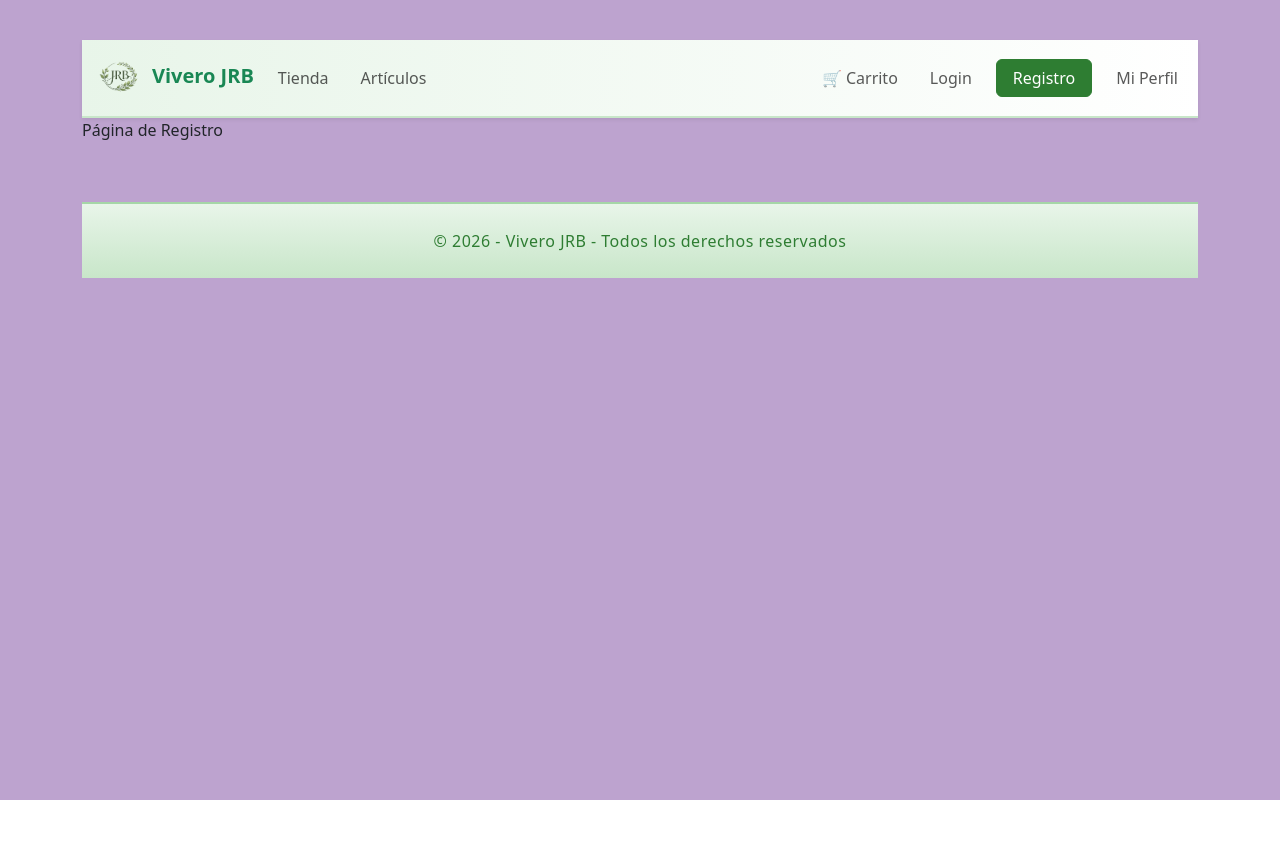
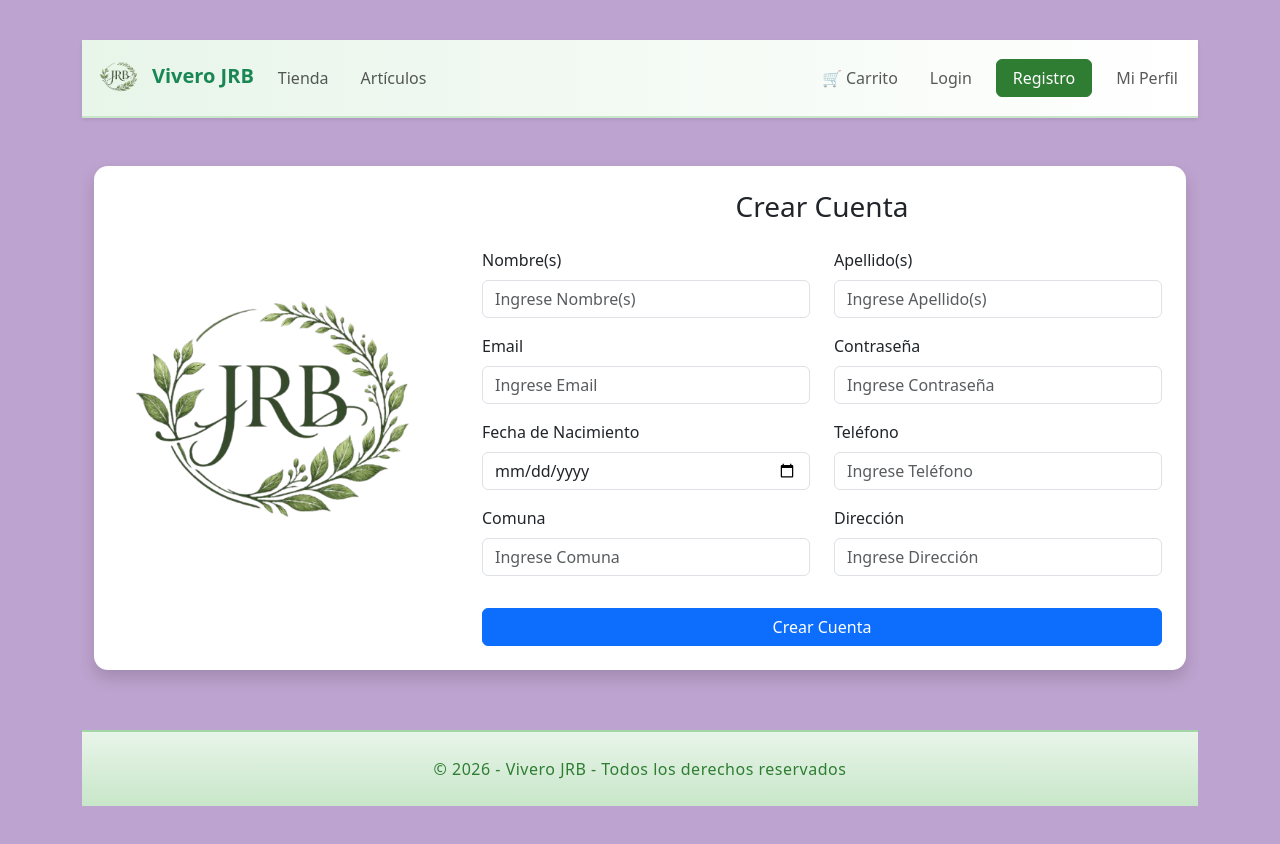
Before and after one commit to blarrain/ADL-proyecto-final-front, a React (Vite) app: page /register in a window 1280 px wide. Shown: the top 844 px of the page. Before the commit the page ends 800 px from the top, so only its background shows below. Built offline with nearby package versions, Linux system fonts and the light colour scheme.

Commit message:
página de registro

```diff
--- /dev/null
+++ b/src/components/Input.jsx
@@ -0,0 +1,21 @@
+import Form from 'react-bootstrap/Form';
+
+function InputForm({ id = '0', type = 'text', name = 'Ingrese', ...props }) {
+    return (
+        <>
+            <Form.Group className="mb-3">
+
+                <Form.Label htmlFor={id}>{name}</Form.Label>
+                <Form.Control
+                    type={type}
+                    id={id}
+                    placeholder={`Ingrese ${name}`}
+                    {...props}
+                />
+            </Form.Group>
+
+        </>
+    );
+}
+
+export default InputForm;
--- a/src/pages/RegisterPage.jsx
+++ b/src/pages/RegisterPage.jsx
@@ -1,12 +1,112 @@
-import React from 'react'
+import React, { useState } from "react";
+import { Container, Row, Col, Card, Form, Button, Image } from "react-bootstrap";
+import Swal from "sweetalert2";
+import InputForm from "../components/Input";
 
-const RegisterPage = () => {
+const LoginPage = () => {
+    const [email, setEmail] = useState("");
+    const [password, setPassword] = useState("");
+    const [nombres, setNombres] = useState("");
+    const [apellidos, setApellidos] = useState("");
+    const [fecha_nacimiento, setFechaNacimiento] = useState("");
+    const [telefono, setTelefono] = useState("");
+    const [comuna, setComuna] = useState("");
+    const [direccion, setDireccion] = useState("");
+
+    const validarDatos = (e) => {
+        e.preventDefault();
+
+        /* if (!email.trim() || !pass.trim()) {
+            Swal.fire("Error", "Debe ingresar todos los campos", "error");
+            return;
+        } */
+
+        /*  if (pass.length < 6) {
+             Swal.fire("Error", "Contraseña mínimo 6 caracteres", "error");
+             return;
+         } */
+
+
+
+        Swal.fire("Éxito", "Ingreso correcto ", "success");
+
+
+        setEmail("")
+        setPassword("")
+        setNombres("")
+        setApellidos("")
+        setFechaNacimiento("")
+        setTelefono("")
+        setComuna("")
+        setDireccion("")
+    };
+
+
     return (
-        <div>
-            Página de Registro
+        <Container className="my-5">
+            <Row className="justify-content-center">
+                <Col lg={12}>
+                    <Card className="shadow">
+                        <Row className="g-0">
 
-        </div>
-    )
-}
+                            {/* Imagen */}
+                            <Col md={4} className="d-flex align-items-center">
+                                <Image
+                                    src="/src/assets/img/logoJRB.png"
+                                    fluid
+                                />
 
-export default RegisterPage
+                            </Col>
+
+                            {/* Formulario */}
+                            <Col md={8} className="p-4">
+                                <h3 className="text-center mb-4">
+                                    Crear Cuenta
+                                </h3>
+
+                                <Form onSubmit={validarDatos}>
+                                    <Row className="mb-3">
+                                        <Col md={6}>
+                                            <InputForm id="nombres" name="Nombre(s)" onChange={(e) => setNombres(e.target.value)} ></InputForm>
+                                        </Col>
+                                        <Col md={6}>
+                                            <InputForm id="apellidos" name="Apellido(s)" onChange={(e) => setApellidos(e.target.value)} ></InputForm>
+                                        </Col>
+
+                                        <Col md={6}>
+                                            <InputForm id="email" name="Email" type="email" onChange={(e) => setEmail(e.target.value)} ></InputForm>
+                                        </Col>
+                                        <Col md={6}>
+                                            <InputForm id="password" name="Contraseña" type="password" onChange={(e) => setPassword(e.target.value)} ></InputForm>
+                                        </Col>
+
+                                        <Col md={6}>
+                                            <InputForm id="fecha_nacimiento" name="Fecha de Nacimiento" type="date" onChange={(e) => setFechaNacimiento(e.target.value)} ></InputForm>
+                                        </Col>
+                                        <Col md={6}>
+                                            <InputForm id="telefono" name="Teléfono" type="number" onChange={(e) => setTelefono(e.target.value)}></InputForm>
+                                        </Col>
+
+                                        <Col md={6}>
+                                            <InputForm id="comuna" name="Comuna" onChange={(e) => setComuna(e.target.value)}></InputForm>
+                                        </Col>
+                                        <Col md={6}>
+                                            <InputForm id="direccion" name="Dirección" onChange={(e) => setDireccion(e.target.value)}></InputForm>
+                                        </Col>
+                                    </Row>
+
+                                    <Button type="submit" variant="primary" className="w-100">
+                                        Crear Cuenta
+                                    </Button>
+                                </Form>
+
+                            </Col>
+                        </Row>
+                    </Card>
+                </Col>
+            </Row>
+        </Container >
+    );
+};
+
+export default LoginPage
```
